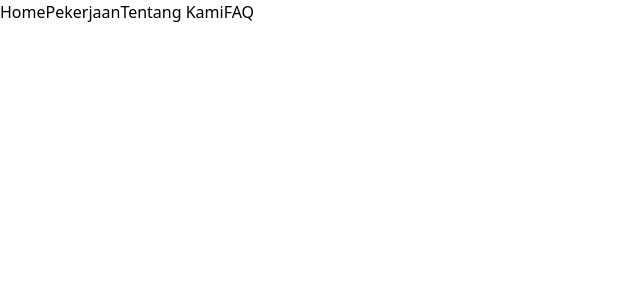
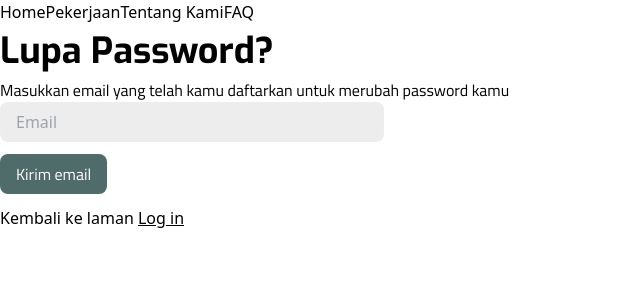
Before and after one commit to Rohana-Kuddus/skilled-women, a React (Vite) app: page /password/email in a window 1280 px wide. Shown: the top 300 px of the page, without its empty margins (0-640 px from the left). Built offline with nearby package versions, Linux system fonts and the light colour scheme.

Commit message:
create forgot page and edit input component

```diff
--- a/src/components/InputEmail.jsx
+++ b/src/components/InputEmail.jsx
@@ -1,10 +1,9 @@
-// form email di forgot password
-
 import { useNavigate } from "react-router-dom";
 import ButtonPrimary from "./ButtonPrimary";
 
-function InputEmail() {
+function InputEmail({ setNextPage }) {
   const navigate = useNavigate();
+
   return (
     <div>
        <form>
@@ -23,7 +22,7 @@ function InputEmail() {
           placeholder="Email"
           />
 
-          <ButtonPrimary text={"Kirim email"}></ButtonPrimary>
+          <ButtonPrimary buttonText={"Kirim email"} onClick={setNextPage}></ButtonPrimary>
         </div>
 
         <p>
--- a/src/pages/ForgotPasswordPage.jsx
+++ b/src/pages/ForgotPasswordPage.jsx
@@ -1,8 +1,14 @@
-// gabungan komponen input email dan konfirmasi email
+import { useState } from "react";
+import InputEmail from "../components/InputEmail";
+import Confirmation from "../components/Confirmation";
 
 function ForgotPasswordPage() {
+  const [nextPage, setNextPage] = useState(false);
+
   return (
-    <div></div>
+    <div>
+      {!nextPage ? <InputEmail setNextPage={() => setNextPage(true)}></InputEmail> : <Confirmation></Confirmation>}
+    </div>
   );
 }
 
```
